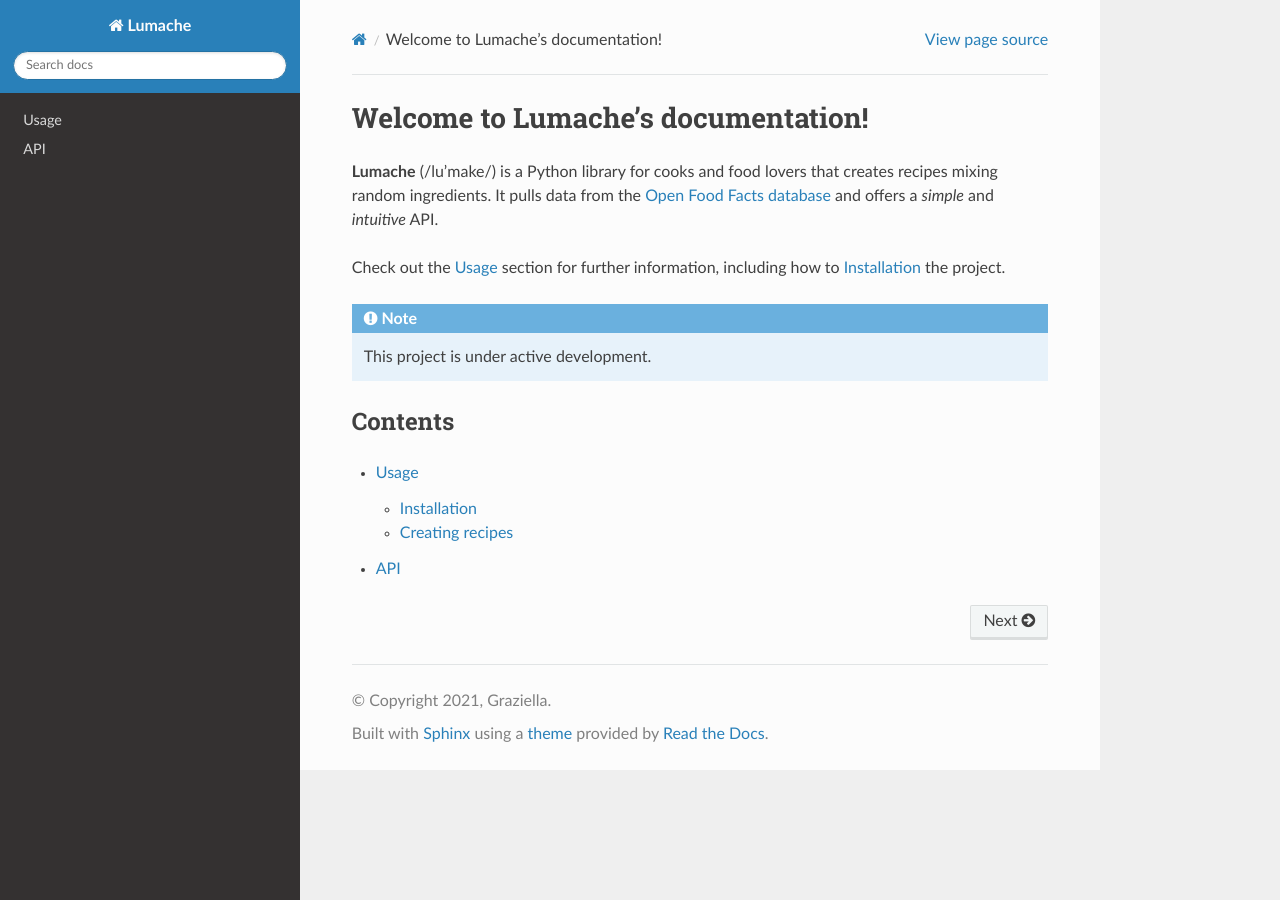
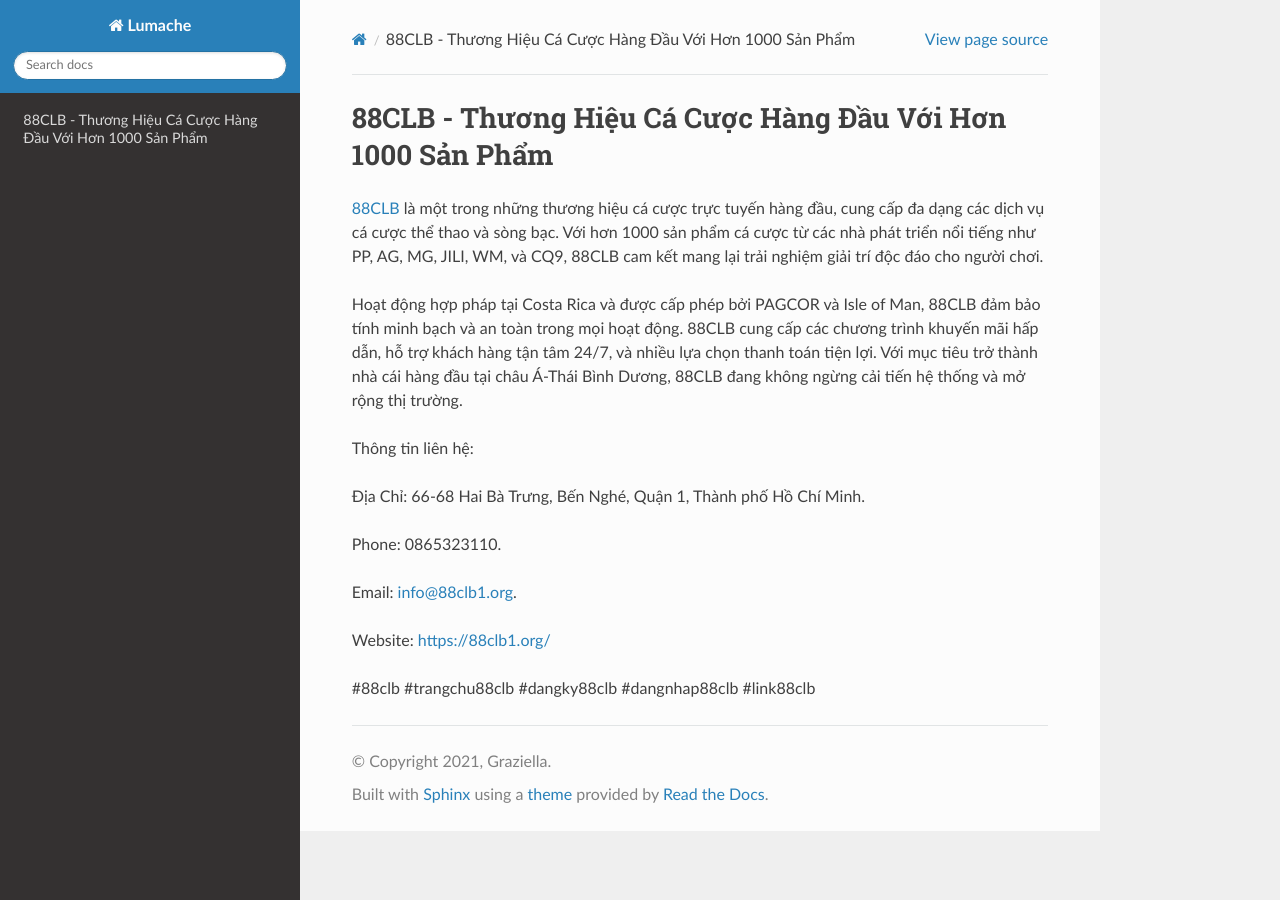
Before and after one commit to JonsCalicut123/88clb1org, a Sphinx documentation site: the page built from docs/source/index.rst, in a window 1280 px wide. Built offline with Sphinx 7.4.7 and the Read the Docs theme 3.1.0, drawn with Linux system fonts in a browser that asks for light colours.

Commit message:
Update index.rst

```diff
--- a/docs/source/index.rst
+++ b/docs/source/index.rst
@@ -1,22 +1,18 @@
-Welcome to Lumache's documentation!
+88CLB - Thương Hiệu Cá Cược Hàng Đầu Với Hơn 1000 Sản Phẩm
 ===================================
 
-**Lumache** (/lu'make/) is a Python library for cooks and food lovers
-that creates recipes mixing random ingredients.
-It pulls data from the `Open Food Facts database <https://world.openfoodfacts.org/>`_
-and offers a *simple* and *intuitive* API.
+`88CLB <https://88clb1.org/>`_ là một trong những thương hiệu cá cược trực tuyến hàng đầu, cung cấp đa dạng các dịch vụ cá cược thể thao và sòng bạc. Với hơn 1000 sản phẩm cá cược từ các nhà phát triển nổi tiếng như PP, AG, MG, JILI, WM, và CQ9, 88CLB cam kết mang lại trải nghiệm giải trí độc đáo cho người chơi.
 
-Check out the :doc:`usage` section for further information, including
-how to :ref:`installation` the project.
+Hoạt động hợp pháp tại Costa Rica và được cấp phép bởi PAGCOR và Isle of Man, 88CLB đảm bảo tính minh bạch và an toàn trong mọi hoạt động. 88CLB cung cấp các chương trình khuyến mãi hấp dẫn, hỗ trợ khách hàng tận tâm 24/7, và nhiều lựa chọn thanh toán tiện lợi. Với mục tiêu trở thành nhà cái hàng đầu tại châu Á-Thái Bình Dương, 88CLB đang không ngừng cải tiến hệ thống và mở rộng thị trường.
 
-.. note::
+Thông tin liên hệ:
 
-   This project is under active development.
+Địa Chỉ: 66-68 Hai Bà Trưng, Bến Nghé, Quận 1, Thành phố Hồ Chí Minh.
 
-Contents
---------
+Phone: 0865323110.
 
-.. toctree::
+Email: info@88clb1.org.
 
-   usage
-   api
+Website: https://88clb1.org/
+
+#88clb #trangchu88clb #dangky88clb #dangnhap88clb #link88clb
```
